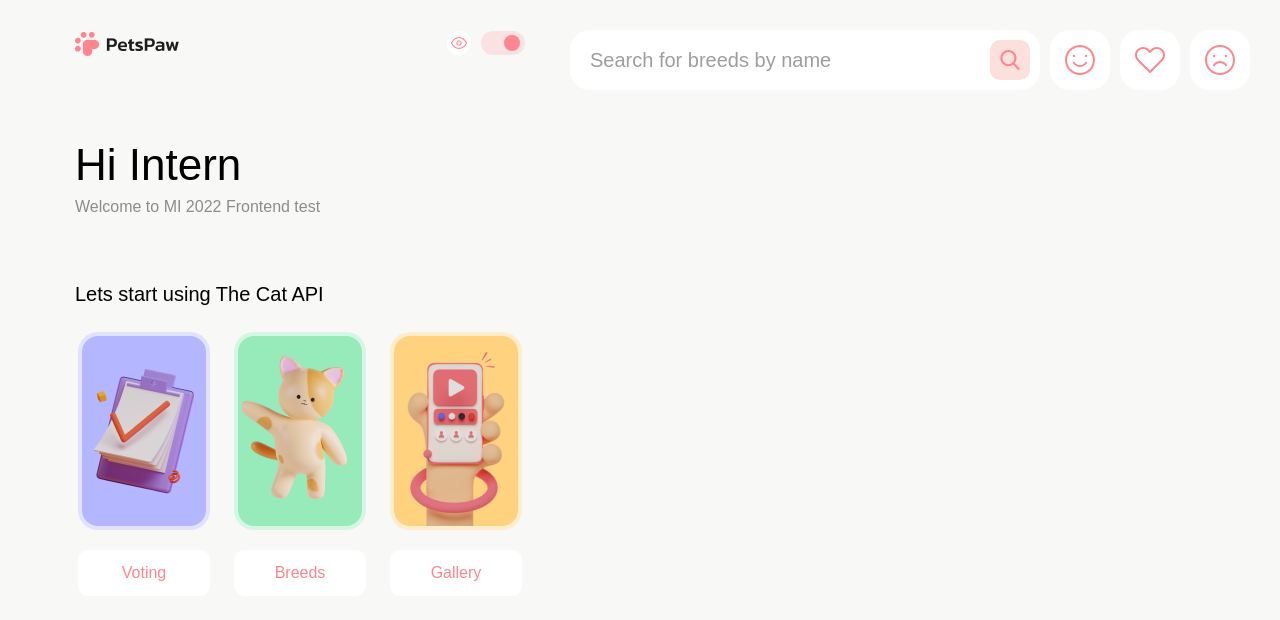
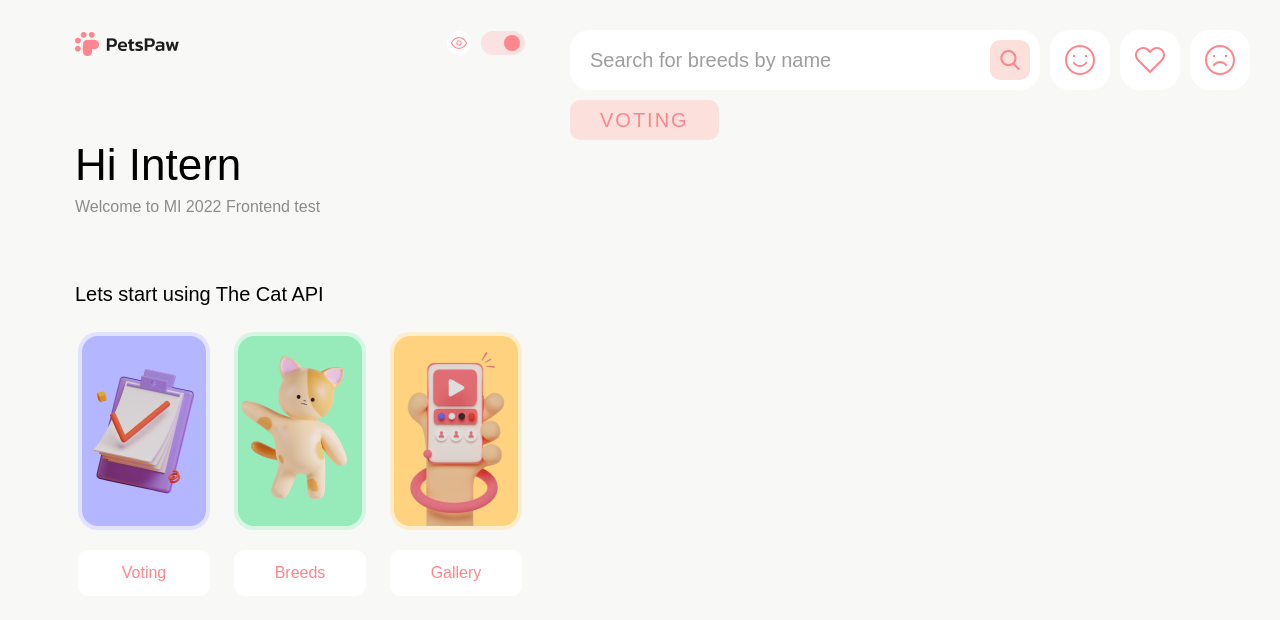
Before and after one commit to Svyat0y/cats-searcher, a React (Create React App) app: page /voting in a window 1280 px wide. Shown: the top 620 px of the page. Built offline with nearby package versions, Linux system fonts and the light colour scheme.

Commit message:
added a new common button component

```diff
--- a/src/components/Search/Search.tsx
+++ b/src/components/Search/Search.tsx
@@ -2,7 +2,7 @@ import React from 'react'
 import s     from './Search.module.scss'
 
 
-const Search = () => {
+const Search: React.FC = () => {
 	return (
 		<div className={ s.search }>
 			<div className={ s.search__input_wr }>
--- a/src/components/Voting/Voting.tsx
+++ b/src/components/Voting/Voting.tsx
@@ -1,12 +1,14 @@
 import React      from 'react'
 import s          from './Voting.module.scss'
 import { Search } from '../Search'
+import { Button } from '../common/Button'
 
 
-const Voting = () => {
+const Voting: React.FC = () => {
 	return (
 		<div className={ s.voting }>
 			<Search/>
+			<Button name='Voting'/>
 		</div>
 	)
 }
--- /dev/null
+++ b/src/components/common/Button/Button.module.scss
@@ -0,0 +1,20 @@
+@import "src/scss/variables";
+
+.btn {
+  padding: 5px 30px;
+  background: var(--input_search_bg);
+  border: none;
+  border-radius: 10px;
+  text-transform: uppercase;
+  font-size: 20px;
+  line-height: 30px;
+  font-weight: 500;
+  color: var(--btn_color);
+  letter-spacing: 2px;
+  cursor: pointer;
+
+  &:active {
+    background: var(--btn_color);
+    color: #FFFFFF;
+  }
+}
--- /dev/null
+++ b/src/components/common/Button/Button.tsx
@@ -0,0 +1,14 @@
+import React       from 'react'
+import s           from './Button.module.scss'
+import { TButton } from './types'
+
+
+const Button: React.FC<TButton> = ({ name }) => {
+	return (
+		<button className={ s.btn }>
+			{ name }
+		</button>
+	)
+}
+
+export default Button
--- /dev/null
+++ b/src/components/common/Button/index.ts
@@ -0,0 +1 @@
+export { default as Button } from './Button'
--- /dev/null
+++ b/src/components/common/Button/types.ts
@@ -0,0 +1,3 @@
+export type TButton = {
+	name: string
+}
--- a/src/scss/common.scss
+++ b/src/scss/common.scss
@@ -23,6 +23,6 @@
 
   &:active {
     background: #FF868E;
-    color: var(---btn_color);
+    color: #FFFFFF;
   }
 }
```
